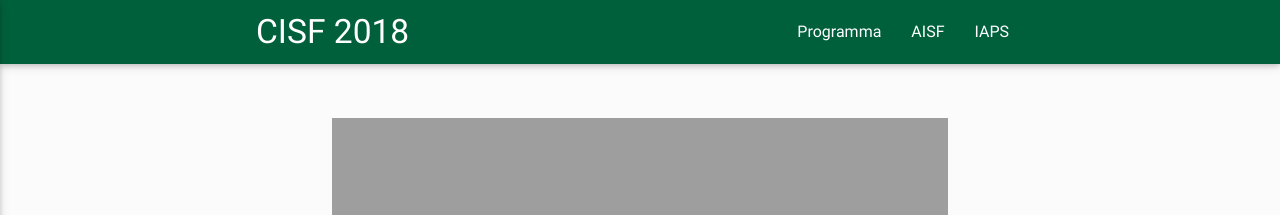
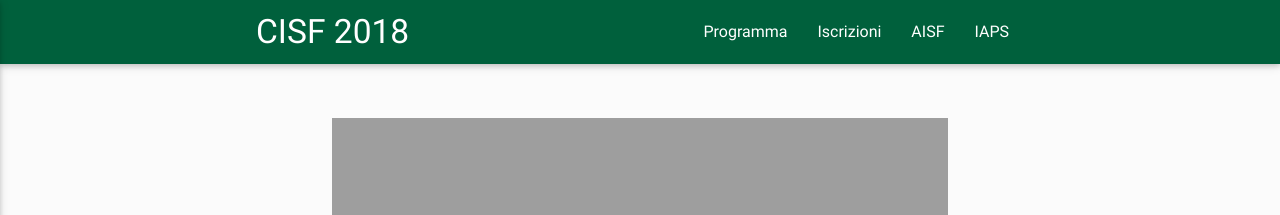
Before and after one commit to AndreaGurgone/AndreaGurgone.github.io, a Jekyll site: the page built from index.html, in a window 1280 px wide. Shown: the top 215 px of the page. Built offline with Jekyll 4.4.1, drawn with Linux system fonts in a browser that asks for light colours; nearby versions of some CDN libraries.

Commit message:
Update menu.yml

```diff
--- a/_data/menu.yml
+++ b/_data/menu.yml
@@ -1,5 +1,7 @@
 - text: Programma
   url: programme
+- text: Iscrizioni
+  url: registration
 - text: AISF
   url: http://www.ai-sf.it
 - text: IAPS
```
